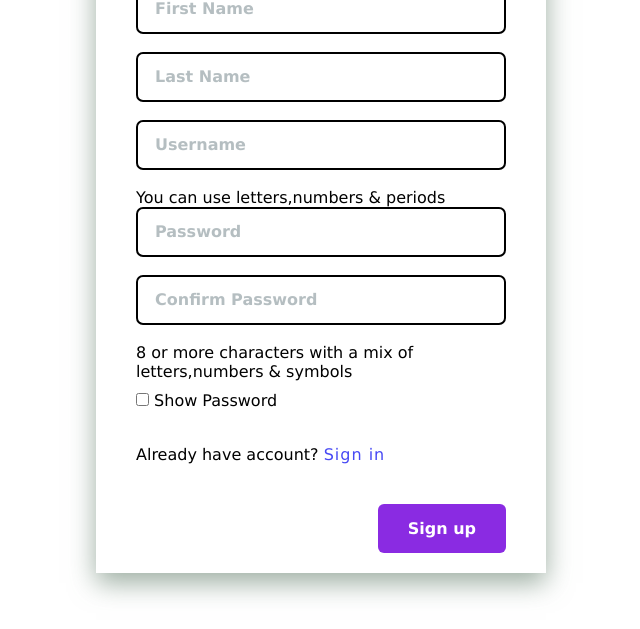
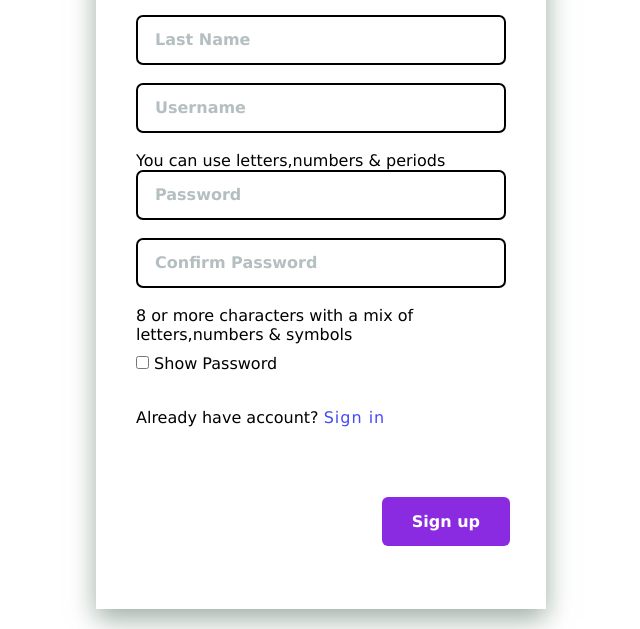
Before and after one commit to anurajsingh416/login-page, a plain HTML site: page index.html in a window 1280 px wide. Shown: the part 171-800 px from the top of the page, without its empty margins (319-959 px from the left). Drawn offline with Linux system fonts and the light colour scheme.

Commit message:
Update create.css

```diff
--- a/create.css
+++ b/create.css
@@ -1,6 +1,13 @@
 form{
     width:450px;
+    height: 95vh;
+    position: relative;
 }
 .show{
     margin-top: 10px;
 }
+.btn{
+    position:absolute;
+    right:8%;
+    top:80%;
+}
```
